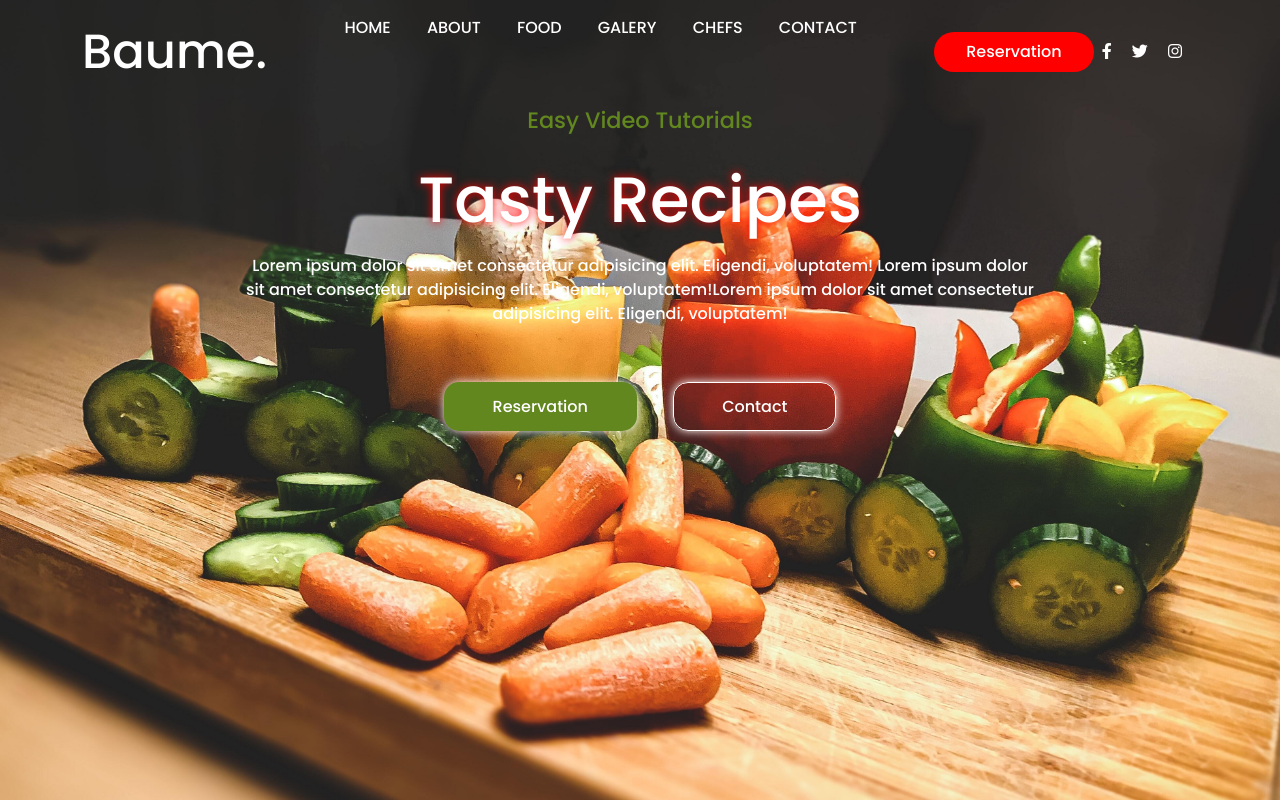
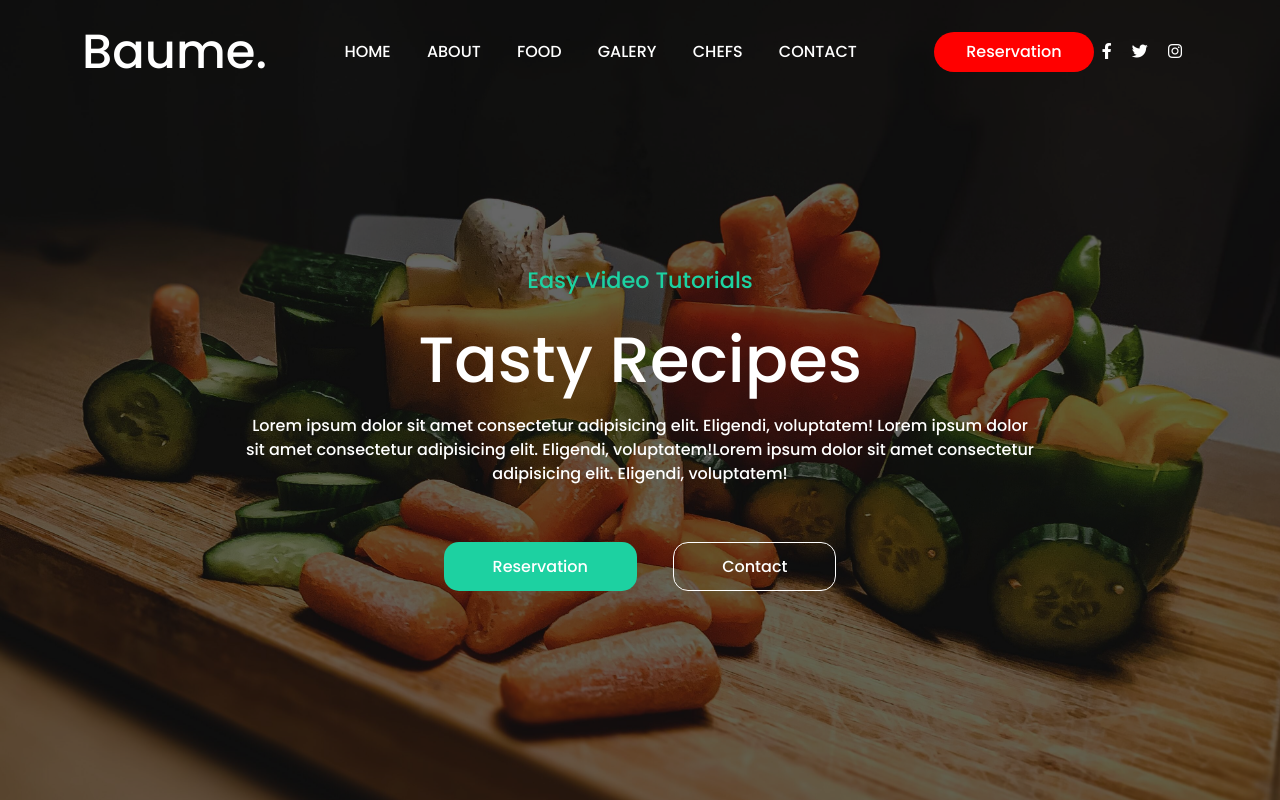
Before and after one commit to erginadem/HTML-CSS-homepage, a plain HTML site: page index.html in a window 1280 px wide. Drawn offline with nearby package versions, Linux system fonts and the light colour scheme.

Commit message:
V4-added extra layer and css

```diff
--- a/assets/css/style.css
+++ b/assets/css/style.css
@@ -3,19 +3,19 @@
 * {
   margin: 0;
   padding: 0;
+  box-sizing: border-box;
 }
 
 :root {
   --light: white;
   --dark: black;
   --color1: red;
-  --color2: #62871f;
+  --color2: #1dd1a1;
 }
 
 body {
   width: 100%;
   height: 100%;
-  box-sizing: border-box;
   background-image: url("../img/bg-image.jpg");
   background-repeat: no-repeat;
   background-size: cover;
@@ -23,12 +23,23 @@ body {
   box-sizing: border-box;
 }
 
+.layer {
+  background-color: black;
+  opacity: 0.6;
+  position: absolute;
+  top: 0;
+  left: 0;
+  width: 100%;
+  height: 100%;
+  z-index: -1;
+}
+
 .container {
-  height: 50vh;
+  height: 70vh;
   /* border: 1px solid white; */
   display: flex;
   flex-direction: column;
-  justify-content: space-between;
+  /* justify-content: space-between; */
 }
 
 .logo span {
@@ -46,7 +57,14 @@ body {
 }
 
 /* ***Navbar menu*** */
+.menu {
+  display: flex;
+  flex-direction: column;
+  justify-content: center;
+}
+
 .menu ul {
+  padding-top: 1rem;
 }
 
 .menu li {
@@ -81,8 +99,8 @@ body {
 }
 
 .right-content .btn-reservation:hover {
-  color: var(--color1);
-  background-color: var(--light);
+  color: var(--light);
+  background-color: var(--color2);
   box-shadow: 0 0 10px var(--color1);
 }
 
@@ -102,15 +120,15 @@ section.content {
   flex-direction: column;
   flex-wrap: wrap;
   gap: 0.5rem;
-  justify-content: space-between;
+  /* justify-content: center; */
   text-align: center;
   color: var(--light);
-  padding: 0 10rem;
+  padding: 10rem 10rem;
 }
 
 @media only screen and (max-width: 1000px) {
   section.content {
-    padding: 0 0;
+    padding: 5rem 0;
   }
 }
 
@@ -121,7 +139,7 @@ section.content {
 
 .content .text2 h1 {
   color: var(--light);
-  text-shadow: 0 0 10px var(--color1);
+  /* text-shadow: 0 0 10px var(--color1); */
   font-size: 4rem;
 }
 
@@ -137,7 +155,7 @@ section .buttons {
 
 section .buttons .btn2 {
   border: 1px solid var(--light);
-  box-shadow: 0 0 10px var(--light);
+  /* box-shadow: 0 0 10px var(--light); */
   border-radius: 15px;
   padding: 0.7rem 3rem;
   font-size: 1rem;
@@ -155,7 +173,7 @@ section .buttons .btn2:hover {
 
 section .buttons .btn1 {
   border-radius: 15px;
-  box-shadow: 0 0 10px var(--light);
+  /* box-shadow: 0 0 10px var(--light); */
   padding: 0.7rem 3rem;
   font-size: 1rem;
   background-color: var(--color2);
--- a/index.html
+++ b/index.html
@@ -18,6 +18,8 @@
   </head>
 
   <body>
+    <div class="layer"></div>
+
     <div class="container">
       <div class="nav-bar">
         <div class="logo">
```
